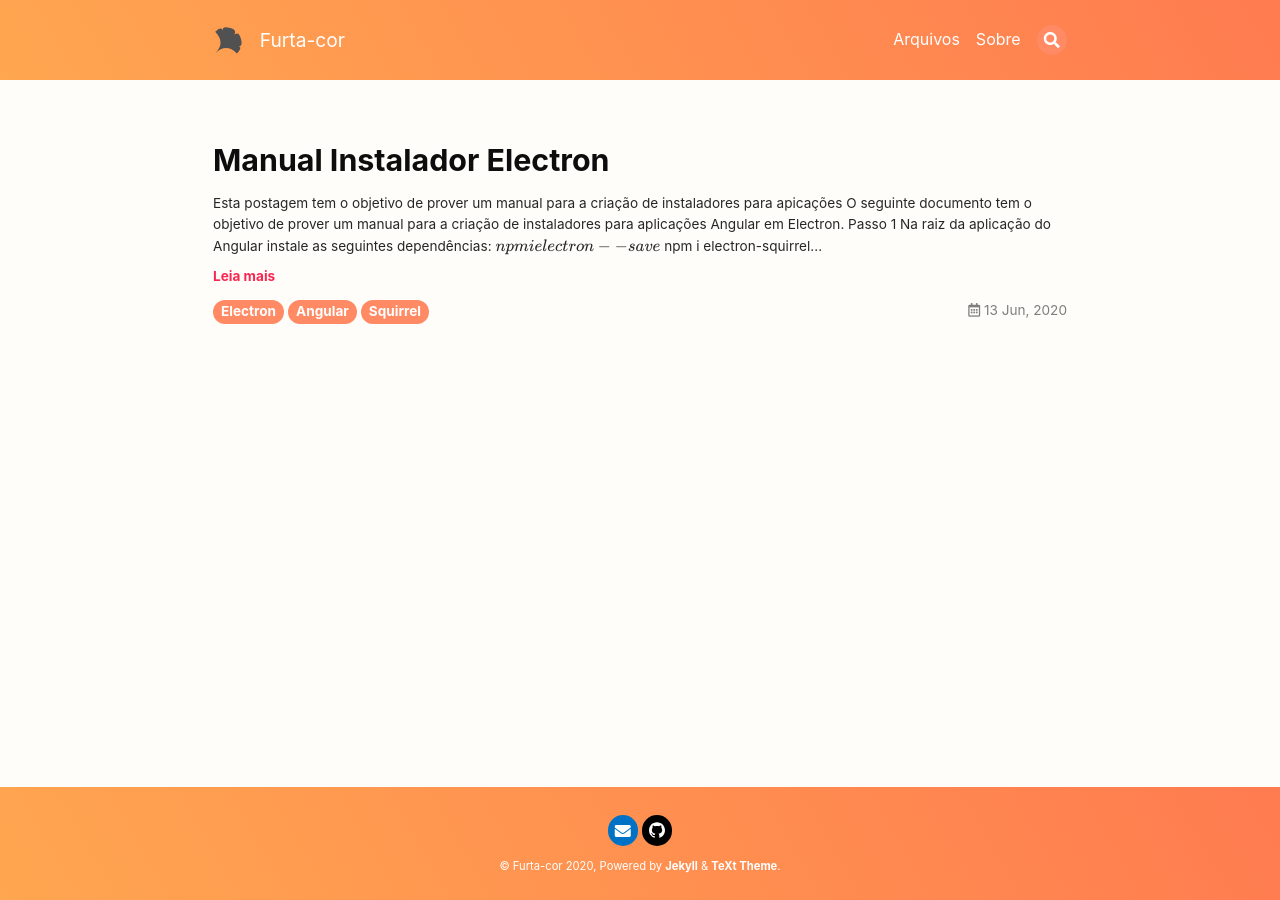
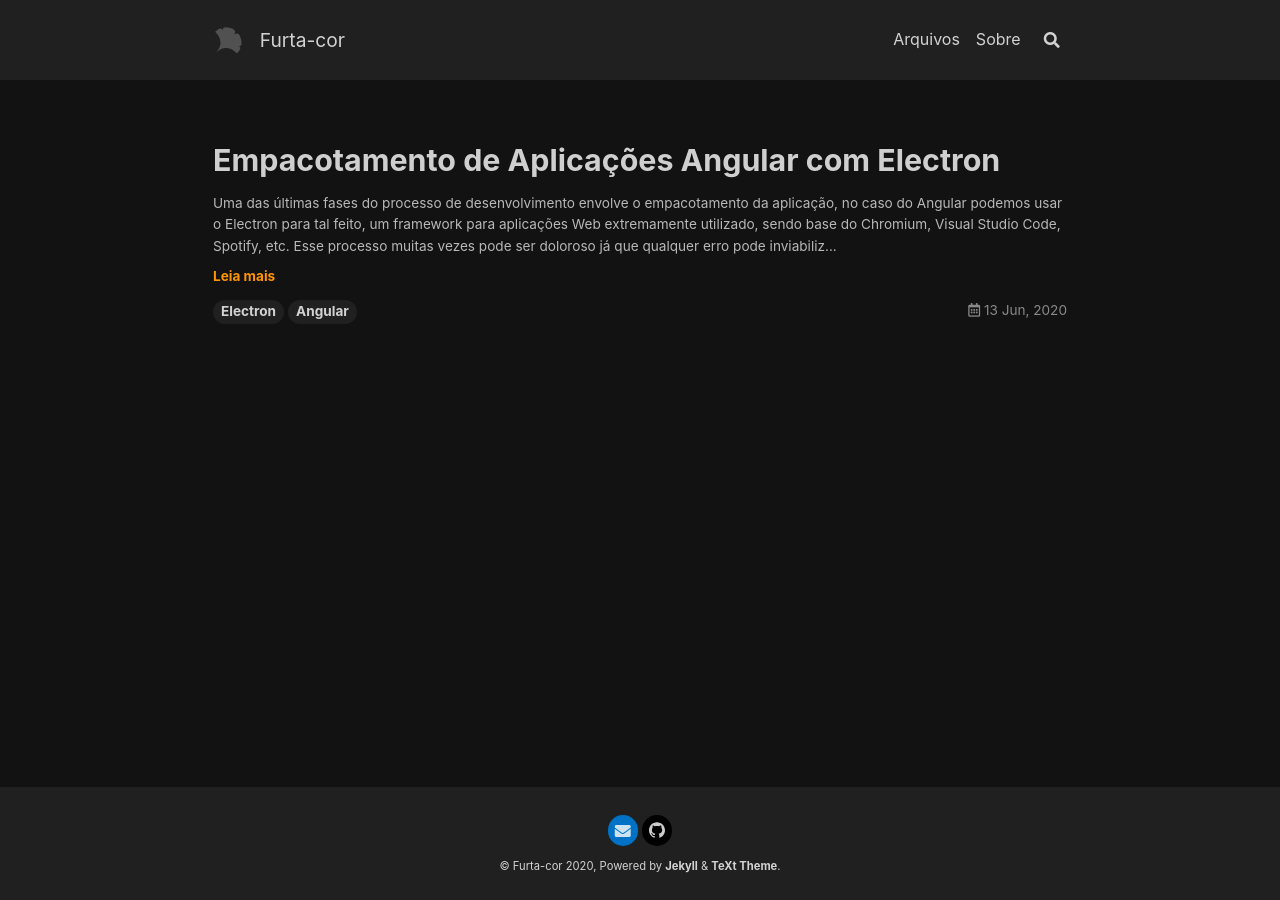
Before and after one commit to mat-furla/mat-furla.github.io, a Jekyll site: the page built from index.html, in a window 1280 px wide. Built offline with Jekyll 4.4.1, drawn with Linux system fonts in a browser that asks for light colours; nearby versions of some CDN libraries; formulas are drawn with MathJax 3; the list of posts is cut into pages by our own code; part of the change alters nothing that is shown.

Commit message:
update article electron

`````diff
--- a/_posts/2020-06-13-electron.md
+++ b/_posts/2020-06-13-electron.md
@@ -1,14 +1,67 @@
 ---
-title: Manual Instalador Electron
-tags: Electron Angular Squirrel
+layout: article
+title: Empacotamento de Aplicações Angular com Electron
+mode: immersive
+tags: Electron Angular
+header:
+  theme: dark
+aside:
+  toc: true
+article_header:
+  type: cover
+  image:
+    src: https://i.imgur.com/8jM8aA5.png
+modify_date: 2020-06-17
 ---
 
-Esta postagem tem o objetivo de prover um manual para a criação de instaladores para apicações
-O seguinte documento tem o objetivo de prover um manual para a criação de instaladores para aplicações Angular em Electron.
+Uma das últimas fases do processo de desenvolvimento envolve o empacotamento da aplicação, no caso do Angular
+podemos usar o Electron para tal feito, um framework para aplicações Web extremamente utilizado, sendo base
+do Chromium, Visual Studio Code, Spotify, etc.
 
-#### Passo 1
+Esse processo muitas vezes pode ser doloroso já que qualquer erro pode inviabilizar o feito, este artigo portanto
+tratará de fornecer uma série de instruções e arquivos para realizar essa etapa.
 
-Na raiz da aplicação do Angular instale as seguintes dependências:
+<i class="fas fa-info-circle"></i> É importante salientar que esse documento abordará somente o empacotamento para a plataforma **Windows**.
+{:.warning}
+
+As seguintes fontes são extremamente completas e podem ser usadas para melhor compreensão do assunto:
+
+ - [How to create a windows installer for an application built with Electron Framework](https://ourcodeworld.com/articles/read/365/how-to-create-a-windows-installer-for-an-application-built-with-electron-framework)
+ - [Entendendo o empacotamento e distribuição de app com Electron — Parte I](https://medium.com/@JuliaBrazolim/entendendo-o-empacotamento-e-distribui%C3%A7%C3%A3o-de-app-com-electron-parte-i-4508b4ba09a6)
+ - [Entendendo o empacotamento e distribuição de app com Electron — Parte II](https://medium.com/@JuliaBrazolim/appemeletron-parte-2-12830e6010e7)
+
+
+## <i class="fas fa-folder-open"></i> Compreendendo a estrutura
+
+Como durante o processo serão necessárias algumas mudanças entre os diretórios é importante deixar claro
+desde o início como a aplicação está estruturada:
+
+```
+Main_Directory
+└── Angular_Application
+    ├── dist
+    ├── e2e
+    ├── node_modules
+    ├── src
+    ├── angular.json
+    ├── browserslist
+    ├── karma.conf.js
+    ├── package-lock.json
+    ├── package.json
+    ├── tsconfig.app.json
+    ├── tsconfig.json
+    ├── tsconfig.spec.json
+    └── tslint.json
+```
+
+Utilizarei um `Main_Directory` no qual todos os procedimentos serão feitos. No momento é somente
+necessário que a pasta da aplicação Angular, no meu caso nomeada de `Angular_Application`,
+esteja presente. Os nomes dos diretórios podem ser tranquilamente trocados conforme desejado,
+os escolhidos aqui são somente de cunho ilustrativo.
+
+## <i class="fas fa-download"></i> Instalando as dependências
+
+No diretório `Angular_Application` instale as seguintes dependências:
 
 ```shell
 $ npm i electron --save
@@ -16,9 +69,31 @@ $ npm i electron-squirrel-startup --save
 $ npm i -g electron-packager
 ```
 
-#### Passo 2
+Verifique se os pacotes foram realmente adicionados na parte de `dependencies` no arquivo `package.json`,
+durante minhas tentativas provavelmente por culpa de algum bug eles foram adicionados em `devDependencies`.
+A seguir está ilustrado como o arquivo deve estar:
 
-Na raiz da aplicação angular crie um arquivo chamado `main.js` com o seguinte conteúdo:
+```json
+{
+  ...
+  "dependencies": {
+    ...
+    "electron": "^9.0.0",
+    "electron-squirrel-startup": "1.0.0"
+  },
+  ...
+}
+```
+
+<i class="fas fa-info-circle"></i> As versões listadas podem mudar conforme a data de instalação.
+{:.warning}
+
+## <i class="fas fa-file"></i> Criando o arquivo main.js
+
+Este arquivo é de extrema importância e contém todas as instruções do Electron e de como os procedimentos de
+instalação, remoção, update devem ocorrer.
+
+Na raiz da pasta `Angular_Application` crie um arquivo chamado `main.js` com o seguinte conteúdo:
 
 ```js
 const { app, BrowserWindow } = require('electron')
@@ -71,11 +146,11 @@ function createWindow() {
         height: 720,
         backgroundColor: '#ffffff',
         //Trocar caminho para corresponder ao ícone da aplicação
-        icon: `${ __dirname}/dist/ApplicationName/assets/img/logo.png`
+        icon: `${ __dirname}/dist/Angular_Application/assets/img/logo.png`
     })
     win.setMenu(MenuPrincipal);
     //Trocar caminho para corresponder ao index.html da aplicação
-    win.loadFile('dist/ApplicationName/index.html')
+    win.loadFile('dist/Angular_Application/index.html')
     win.on('closed', function () {
         win = null
     })
@@ -83,39 +158,69 @@ function createWindow() {
 app.on('ready', createWindow)
 ```
 
-Lembre-se de trocar o caminho do ícone e do `index.html` para corresponder ao da sua aplicação. Caso deseje que a barra de ferramentas do Electron fique visível, comente as seguintes linhas:
+Provavelmente a única função que voce terá que se preocupar é a `createWindow()`, já que nela será necessário trocar o
+caminho para o ícone e do `index.html` para corresponder ao da sua aplicação
+
+O Electron possue uma barra de ferramentas, na qual é possível abrir o painel do desenvolvedor por exemplo,
+caso não deseje esconder essa barra comente as seguintes linhas:
 
 ```js
 let MenuPrincipal = null
 win.setMenu(MenuPrincipal)
 ```
 
-#### Passo 3
+## <i class="fas fa-code"></i> Adicionando scripts
 
-Ainda na raiz do projeto edite o arquivo `package.json` para conter:
+Ainda na raiz do projeto, em `Angular_Application`, edite o arquivo `package.json` para conter:
 
 ```json
 {
+  ...
   "main": "main.js",
   "scripts": {
+    ...
     "electron": "electron .",
     "electron:build": "ng build --base-href ./ && electron .",
-    "package:win": "electron-packager . --platform=win32 --arch=ia32 --executable-name=\"ApplicationName\" --win32metadata.ProductName=\"ApplicationName\" --win32m etadata.CompanyName=\"Company\" --asar --overwrite"
+    "package:win": "electron-packager . --platform=win32 --arch=ia32 --executable-name=\"Angular_Application\" --win32metadata ProductName=\"Angular_Application\" --win32m etadata.CompanyName=\"Company\" --asar --overwrite"
   },
+  ...
 }
 ```
 
-Lembre-se de trocar o `ApplicationName` para o nome desejado.
+Lembre-se de trocar o `Angular_Application` e `Company` para o nome desejado.
 
-A primeira linha de código trata de informar para o compilador que o arquivo `main.js` existe, o restante do conteúdo em `scripts` provêm uma série de comandos úteis para o desenvolvedor, sendo:
+O objetivo aqui é primeiro informar para o node.js que esse o `main.js` existe, o restante do conteúdo em
+`scripts` provêm uma série de comandos úteis, sendo:
 
 - `electron` permite executar a aplicação sem compilar novamente o Electron;
-- `electron:build` compila utilizando o Electron;
+- `electron:build` compila a aplicação e depois executa o Electron;
 - `package:win` cria um executável do Angular utilizando o Electron.
 
-#### Passo 4
+## <i class="fas fa-edit"></i> Modificando index.html
 
-Edite o arquivo `index.html` para que contenha um "." em `href`:
+Localize o arquivo `index.html`, encontrado dentro da pasta `src`.
+
+```
+Main_Directory
+└── Angular_Application
+    ├── dist
+    ├── e2e
+    ├── node_modules
+    ├── src
+    │   └── index.html
+    ├── angular.json
+    ├── browserslist
+    ├── karma.conf.js
+    ├── main.js
+    ├── package-lock.json
+    ├── package.json
+    ├── tsconfig.app.json
+    ├── tsconfig.json
+    ├── tsconfig.spec.json
+    └── tslint.json
+```
+
+Edite o mesmo para que contenha um "." em `href`:
 
 ```html
 <head>
@@ -125,65 +230,143 @@ Edite o arquivo `index.html` para que contenha um "." em `href`:
 </head>
 ```
 
-#### Passo 5
+## <i class="fas fa-terminal"></i> Usando o electron-packager
 
-No terminal execute o seguinte comando no mesmo diretório do Angular:
+Em `Angular_Application`, execute o seguinte comando no terminal:
 
 ```sh
 $ npm run electron:build
 ```
 
-Caso tudo tenha sido feito corretamente uma janela do Electron com a aplicação deve ter aparecido, nesse caso prossiga com o tutorial executando:
+Caso tudo tenha sido feito corretamente uma janela do Electron com a aplicação deve ter aparecido, se isso
+aconteceu pode-se prosseguir, caso contrário recomenda-se verificar se o nome de todos os
+campos foram ajustados corretamente.
+
+Prossiga para criar o executável através do terminal, com o comando:
 
 ```shell
 $ npm run package:win
 ```
 
-Surgirá uma pasta nova contendo o executável do Electron e todas as dependências necessárias para o mesmo. O desenvolvedor pode optar por simplesmente fornecer essa pasta para o cliente, pois a aplicação já está totalmente isolada e funcionando, porém para um programa mais profissional pode-se continuar o tutorial para a criação de um único executável `.exe`
+Surgirá uma pasta nova contendo o executável do Electron e todas as dependências necessárias para o mesmo, no meu caso `angular_application-win32-ia32`, a pasta pode ser visualizada abaixo:
 
-#### Passo 6
+```
+Main_Directory
+└── Angular_Application
+    ├── angular_application-win32-ia32
+    ├── dist
+    ├── e2e
+    ├── node_modules
+    ├── src
+    ├── angular.json
+    ├── browserslist
+    ├── karma.conf.js
+    ├── main.js
+    ├── package-lock.json
+    ├── package.json
+    ├── tsconfig.app.json
+    ├── tsconfig.json
+    ├── tsconfig.spec.json
+    └── tslint.json
+```
 
-O diretório criado no passo anterior deve ser movido para qualquer local conveniente ao dev, porém é necessário que não exista nenhum projeto node no mesmo. Como exemplo moveremos a pasta para um diretório recém criado na raiz do HD, `C:/Electron/`. Nesta pasta inicie um projeto node e instale o `electron-winstaller`:
+A aplicação nesse ponto já está totalmente isolada e funcionando com o Electron, porém para um programa mais profissional
+pode-se continuar o tutorial para a criação de um único executável `.exe`
+
+## <i class="fas fa-download"></i> Instalando o electron-winstaller
+
+Crie agora uma pasta chamada `Electron` dentro de `Main_Directory`:
+
+```
+Main_Directory
+├── Angular_Application
+│   ├── angular_application-win32-ia32
+│   ├── dist
+│   ├── e2e
+│   ├── node_modules
+│   ├── src
+│   ├── angular.json
+│   ├── browserslist
+│   ├── karma.conf.js
+│   ├── main.js
+│   ├── package-lock.json
+│   ├── package.json
+│   ├── tsconfig.app.json
+│   ├── tsconfig.json
+│   ├── tsconfig.spec.json
+│   └── tslint.json
+└── Electron
+```
+
+Dentro da pasta `Electron` inicie um projeto node e instale o `electron-winstaller`, executando os comandos:
 
 ```shell
 $ npm init
 $ npm i electron-winstaller --save-dev
 ```
 
-#### Passo 7
+Copie a pasta criada no tópico anterior, no meu caso `angular_application-win32-ia32` para dentro do diretório `Electron`, a sua
+estrutura deve ser basicamente essa:
 
-Na pasta, no nosso caso `C:/Electron/`,  criaremos outro arquivo nomeado de `build.js`, contendo:
+```
+Main_Directory
+├── Angular_Application
+│   ├── dist
+│   ├── e2e
+│   ├── node_modules
+│   ├── src
+│   ├── angular.json
+│   ├── browserslist
+│   ├── karma.conf.js
+│   ├── main.js
+│   ├── package-lock.json
+│   ├── package.json
+│   ├── tsconfig.app.json
+│   ├── tsconfig.json
+│   ├── tsconfig.spec.json
+│   └── tslint.json
+└── Electron
+    ├── angular_application-win32-ia32
+    ├── node_modules
+    └── package.json
+```
+
+## <i class="fas fa-file"></i> Criando o arquivo build.js
+
+Na pasta `Electron` crie um arquivo nomeado de `build.js`, contendo:
 
 ```js
 const electronInstaller = require('electron-winstaller');
 resultPromise = electronInstaller.createWindowsInstaller({
-    //Troque o caminho e o nome da pasta para corresponder ao seu diretório
-    appDirectory: 'C:/Electron/ApplicationName',
+    //Troque o nome da pasta para corresponder a sua aplicação
+    appDirectory: './angular_application-win32-ia32',
     outputDirectory: './Installer',
-    authors: 'CompanyName',
+    //Troque o nome dos autores
+    authors: 'Company_Name',
     //Troque o nome do executável
-    exe: 'ApplicationName.exe',
+    exe: 'Angular_Application.exe',
     description: 'App de controle de pedidos'
 });
 resultPromise.then(
-    () => console.log("Sucess"),
+    () => console.log("Success"),
     (e) => console.log(`Error: ${e.message}`)
 );
 ```
 
-#### Passo 8
+## <i class="fas fa-file"></i> Compilando o executável
 
-Em `C:/Electron/` execute:
+No diretório `Electron` execute no terminal:
 
 ```shell
 $ node build.js
 ```
 
-Caso tudo tenha ocorrido corretamente uma pasta chamada `Installer` deve ter sido criada contendo o executável `.exe` necessário para a instalação da aplicação. Esse executável pode ser fornecido ao cliente e o programa instalado.
+Caso tudo tenha ocorrido corretamente uma pasta chamada `Installer` deve ter sido criada contendo o executável `.exe`
+para a instalação da aplicação.
 
-#### Informações Adicionais
+## <i class="fas fa-info-circle"></i> Informações Adicionais
 
-Se por acaso no passo 8 o terminal indicar o erro:
+Se por acaso no tópico anterior o terminal indicar o erro:
 
 ````
 $ node build.js
@@ -201,6 +384,9 @@ Recomenda-se habilitar a política `[Enable NTFS long paths policy]` do Windows,
 2. Navegue para `Local Computer Policy` > `Computer Configuration` > `Administrative Templates` > `System` > `Filesystem` > `NTFS`
 3. Dê um duplo clique em `Enable NTFS long paths` e habilite a opção
 
-Apesar do instalador funcionar corretamente e criar um atalho na área de trabalho, o caminho do mesmo estará errado e não abrirá a aplicação.  Recomenda-se verificar o local no qual a aplicação foi instalada e criar o atalho manualmente.
+
+<i class="fas fa-bullhorn"></i> Apesar do instalador funcionar corretamente e criar um atalho na área de trabalho, o caminho do mesmo estará errado e não abrirá a aplicação.  Recomenda-se verificar o local no qual a aplicação foi instalada e criar o atalho manualmente.
+{:.error}
+
 
 ---
--- a/assets/css/main.scss
+++ b/assets/css/main.scss
@@ -6,15 +6,15 @@
 
     "skins/{{ site.text_skin | default: site.data.variables.default.text_skin }}",
     //"skins/chocolate",
-    //"skins/dark",
+    "skins/dark",
     //"skins/default",
     //"skins/forest",
     //"skins/ocean",
-    "skins/orange",
+    //"skins/orange",
 
     "skins/highlight/{{ site.highlight_theme | default: site.data.variables.default.highlight_theme }}",
-    "skins/highlight/tomorrow",
-    //"skins/highlight/tomorrow-night",
+    //"skins/highlight/tomorrow",
+    "skins/highlight/tomorrow-night",
     //"skins/highlight/tomorrow-night-eighties",
     //"skins/highlight/tomorrow-night-blue",
     //"skins/highlight/tomorrow-night-bright",
`````
